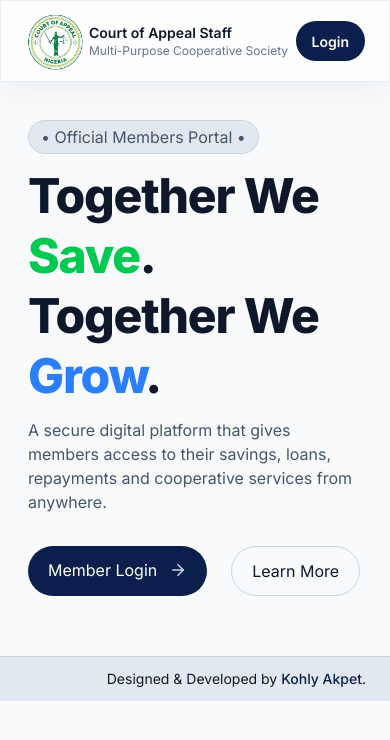
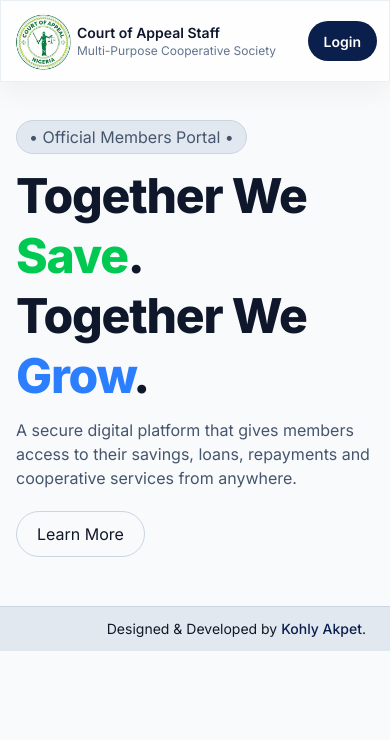
Before and after one commit to koakpet/coampcs-portal, a Next.js app: page / in a window 390 px wide. Shown: the top 740 px of the page. Built offline with nearby package versions, Linux system fonts and the light colour scheme.

Commit message:
Hero adjusted and login button removed, padding also readjusted for mobile

```diff
--- a/src/app/page.js
+++ b/src/app/page.js
@@ -6,7 +6,7 @@ export default function Home() {
   return (
     <>
       <Navbar />
-      <div className="mx-auto w-full max-w-7xl px-6 sm:px-8 lg:px-10">
+      <div className="mx-auto w-full max-w-7xl px-3 sm:px-8 lg:px-10">
         <Hero />
       </div>
       <Signature />
--- a/src/components/layout/Navbar.jsx
+++ b/src/components/layout/Navbar.jsx
@@ -4,13 +4,14 @@ import Link from "next/link";
 import Logo from "./Logo";
 import {Menu, X} from "lucide-react";
 import {useState} from "react";
+import LoginForm from "../login/LoginForm";
 
-const navLinks = [
-  {name: "About", href: "/about"},
-  // {name: "Services", href: "/services"},
-  {name: "Notices", href: "/notices"},
-  // {name: "Contact", href: "/contact"},
-];
+// const navLinks = [
+//   {name: "About", href: "/about"},
+//   {name: "Services", href: "/services"},
+//   {name: "Notices", href: "/notices"},
+//   {name: "Contact", href: "/contact"},
+// ];
 
 export default function Navbar() {
   const [open, setOpen] = useState(false);
@@ -18,7 +19,7 @@ export default function Navbar() {
   return (
     <header className="fixed inset-x-0 top-0">
       <nav className="bg-white/80 border border-slate-200/70 backdrop-blur-xl shadow-[0_8px_30px_rgb(0,0,0,0.05)]">
-        <div className="flex h-20 items-center justify-between px-6">
+        <div className="flex h-20 items-center justify-between px-3 md:px-6">
           {/* Logo */}
           <Link href="/" className="flex items-center gap-1">
             <Logo />
@@ -77,14 +78,17 @@ export default function Navbar() {
             </Link>
           </div>
         )} */}
-          <Link
-            href="/login"
+          <button
+            onClick={() => setOpen(!open)}
+            aria-label="Toggle Login"
+            aria-expanded={open}
             className="bg-[#0B1F4D] rounded-lg px-4 py-2 transition-all duration-300 hover:-translate-y-0.5 hover:shadow-lg"
           >
             <span className="text-white text-sm font-semibold">Login</span>
-          </Link>
+          </button>
         </div>
       </nav>
+      {open && <LoginForm />}
     </header>
   );
 }
--- a/src/components/login/LoginForm.jsx
+++ b/src/components/login/LoginForm.jsx
@@ -2,7 +2,6 @@
 
 import Link from "next/link";
 import {useState} from "react";
-import Logo from "../layout/Logo";
 import {Eye, EyeOff, Lock, ShieldCheck, User} from "lucide-react";
 
 export default function LoginForm() {
--- a/src/components/marketing/Hero.jsx
+++ b/src/components/marketing/Hero.jsx
@@ -1,8 +1,14 @@
+"use client";
+
 import Link from "next/link";
 import {ArrowRight} from "lucide-react";
 import ProductShowcase from "./ProductShowcase";
+import {useState} from "react";
+import LoginForm from "../login/LoginForm";
 
 export default function Hero() {
+  const [open, setOpen] = useState(false);
+
   return (
     <>
       <div className="pt-30 pb-15 px-1 md:px-6 flex">
@@ -28,22 +34,13 @@ export default function Hero() {
           </p>
 
           {/* Redirect Buttons */}
-          <div className="flex gap-6">
-            <Link
-              href="/login"
-              className="rounded-full bg-[#0B1F4D] px-5 py-3 transition-all duration-300 hover:bg-blue-900 hover:shadow-xl"
-            >
-              <span className="text-white inline-flex items-center gap-3">
-                Member Login <ArrowRight size={18} className="text-slate-300" />
-              </span>
-            </Link>
+
           <Link
             href="/about"
             className="rounded-full border border-slate-300 hover:border-[#0B1F4D] px-5 py-3"
           >
             Learn More
           </Link>
-          </div>
         </div>
 
         {/* RIGHT SIDE */}
```
Lines whose indentation alone changed are shown as unchanged.
